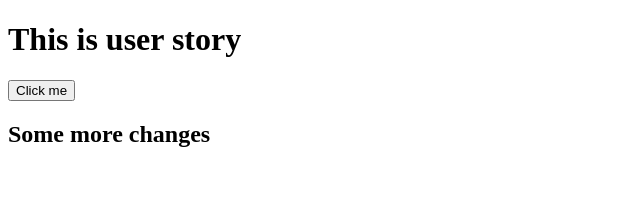
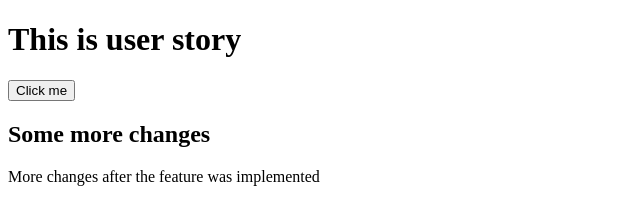
Before and after one commit to shradhasuman-bot/User-story-Assignment, a plain HTML site: page index.html in a window 1280 px wide. Shown: the whole page, without its empty margins (0-640 px from the left). Drawn offline with Linux system fonts and the light colour scheme.

```diff
--- a/index.html
+++ b/index.html
@@ -9,5 +9,6 @@
     <h1>This is user story</h1>
     <button id="myButton">Click me</button>
     <h2>Some more changes</h2>
+    <p>More changes after the feature was implemented</p>
 </body>
 </html>
```
Also changed, not shown: dir3/sample3.txt (added).
